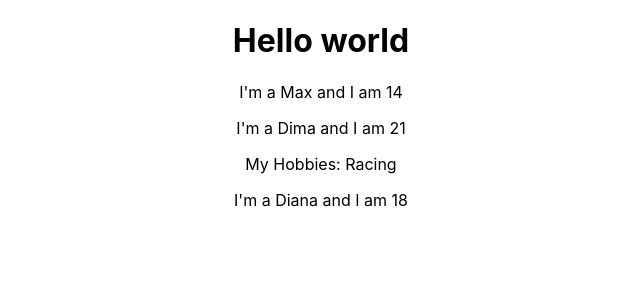
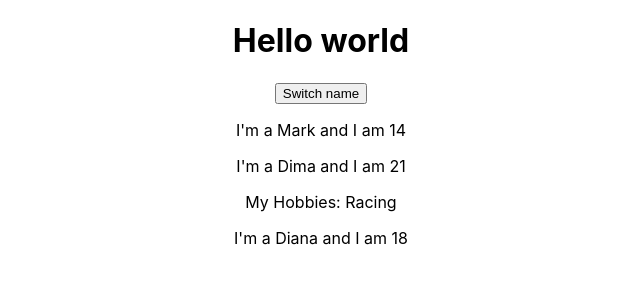
Before and after one commit to TheRedIsHere/react--course, a React (Create React App) app: page / in a window 1280 px wide. Shown: the top 300 px of the page, without its empty margins (319-959 px from the left). Built offline with nearby package versions, Linux system fonts and the light colour scheme.

Commit message:
dev/RC-8 Added states for work.

```diff
--- a/src/App.js
+++ b/src/App.js
@@ -8,13 +8,22 @@
 import Person from './Person/Person';
 
 class App extends Component {
+  state = {
+    persons: [
+      {name: "Mark", age: "14"},
+      {name: "Dima", age: "21"},
+      {name: "Diana", age: "18"}
+    ]
+  }
+
   render() {
     return (
       <div className="App">
         <h1>Hello world</h1>
-        <Person name="Max" age="14"/>
-        <Person name="Dima" age="21">My Hobbies: Racing</Person>
-        <Person name="Diana" age="18"/>
+        <button>Switch name</button>
+        <Person name={this.state.persons[0].name} age={this.state.persons[0].age}/>
+        <Person name={this.state.persons[1].name} age={this.state.persons[1].age}>My Hobbies: Racing</Person>
+        <Person name={this.state.persons[2].name} age={this.state.persons[2].age}/>
       </div>
     );
 
```
